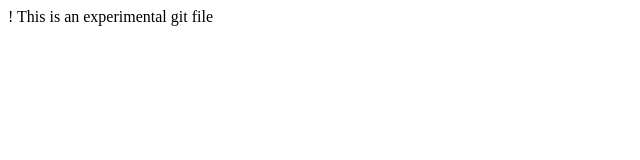
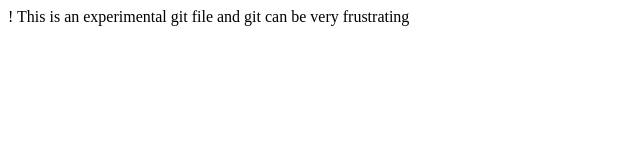
Before and after one commit to TimothyJHW/Git-sandbox, a plain HTML site: page index.html in a window 1280 px wide. Shown: the whole page, without its empty margins (0-640 px from the left). Drawn offline with Linux system fonts and the light colour scheme.

Commit message:
3rd commit

```diff
--- a/index.html
+++ b/index.html
@@ -14,6 +14,7 @@
     </head>
     <body>
  This is an experimental git file
+ and git can be very frustrating
 
         <script src="" async defer></script>
     </body>
```
